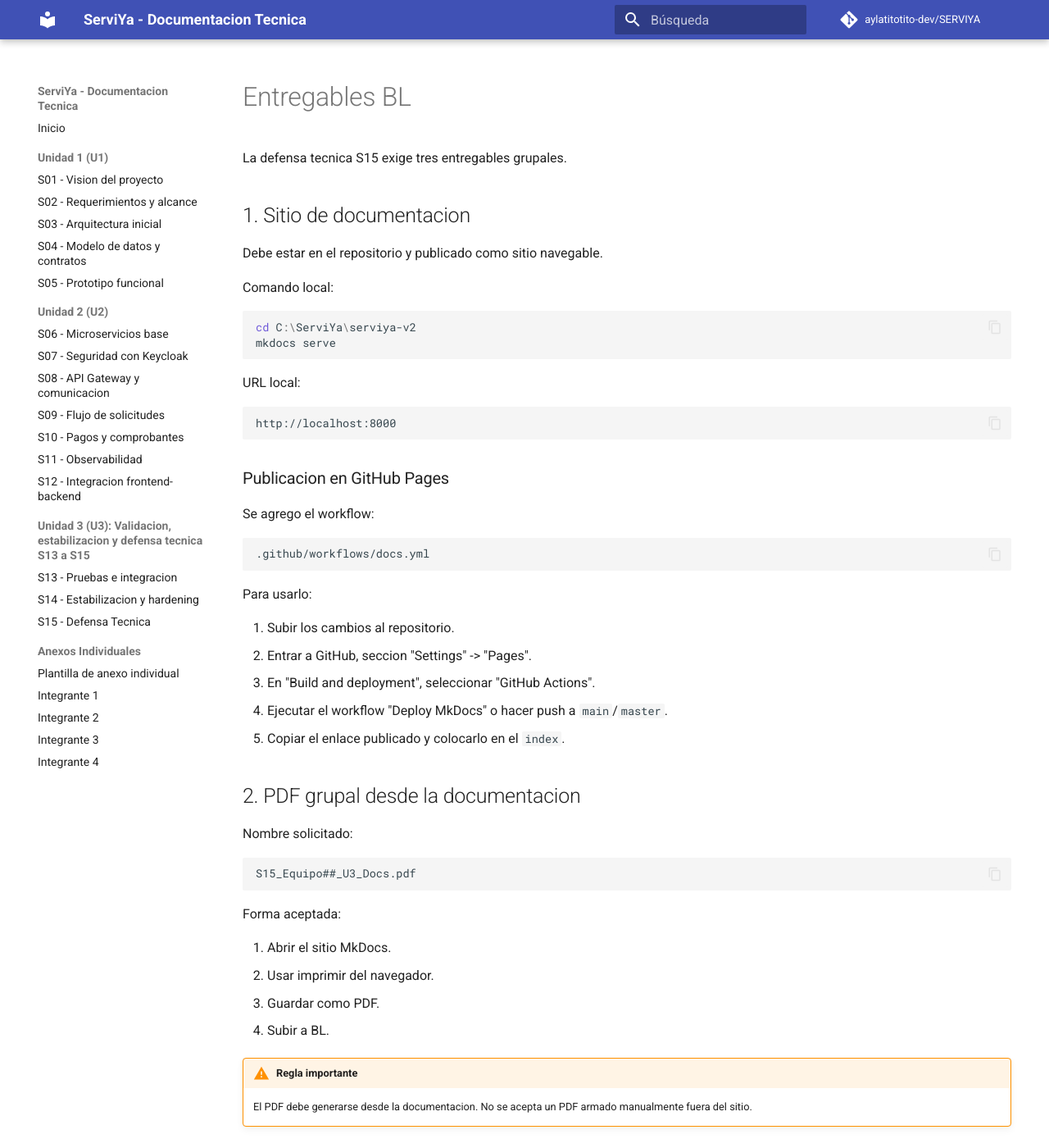
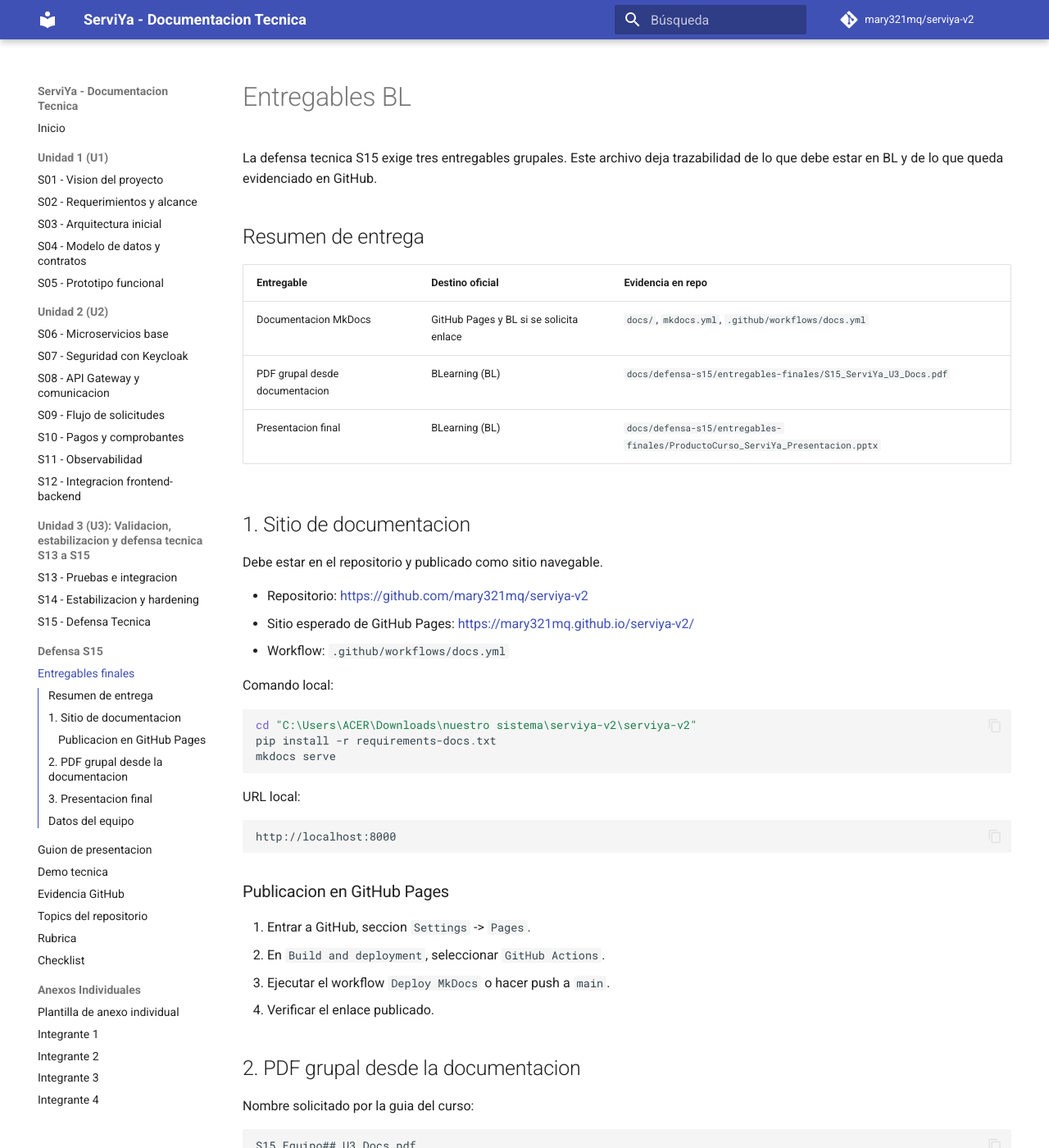
Before and after one commit to mary321mq/serviya-v2, an MkDocs documentation site: the page built from docs/defensa-s15/entregables.md, in a window 1280 px wide and 1400 px high. Shown: the whole window at 82% size. Built offline with MkDocs 1.6.1 and Material for MkDocs 9.7.7, drawn with Linux system fonts in a browser that asks for light colours; comment, search, counter and statistics services are not loaded; some of the changed text lies outside the part shown.

Commit message:
docs: agregar entregables finales S15

````diff
--- a/docs/defensa-s15/entregables.md
+++ b/docs/defensa-s15/entregables.md
@@ -1,15 +1,28 @@
 # Entregables BL
 
-La defensa tecnica S15 exige tres entregables grupales.
+La defensa tecnica S15 exige tres entregables grupales. Este archivo deja trazabilidad de lo que debe estar en BL y de lo que queda evidenciado en GitHub.
+
+## Resumen de entrega
+
+| Entregable | Destino oficial | Evidencia en repo |
+| --- | --- | --- |
+| Documentacion MkDocs | GitHub Pages y BL si se solicita enlace | `docs/`, `mkdocs.yml`, `.github/workflows/docs.yml` |
+| PDF grupal desde documentacion | BLearning (BL) | `docs/defensa-s15/entregables-finales/S15_ServiYa_U3_Docs.pdf` |
+| Presentacion final | BLearning (BL) | `docs/defensa-s15/entregables-finales/ProductoCurso_ServiYa_Presentacion.pptx` |
 
 ## 1. Sitio de documentacion
 
 Debe estar en el repositorio y publicado como sitio navegable.
 
+- Repositorio: <https://github.com/mary321mq/serviya-v2>
+- Sitio esperado de GitHub Pages: <https://mary321mq.github.io/serviya-v2/>
+- Workflow: `.github/workflows/docs.yml`
+
 Comando local:
 
 ```powershell
-cd C:\ServiYa\serviya-v2
+cd "C:\Users\ACER\Downloads\nuestro sistema\serviya-v2\serviya-v2"
+pip install -r requirements-docs.txt
 mkdocs serve
 ```
 
@@ -21,23 +34,14 @@ http://localhost:8000
 
 ### Publicacion en GitHub Pages
 
-Se agrego el workflow:
-
-```text
-.github/workflows/docs.yml
-```
-
-Para usarlo:
-
-1. Subir los cambios al repositorio.
-2. Entrar a GitHub, seccion "Settings" -> "Pages".
-3. En "Build and deployment", seleccionar "GitHub Actions".
-4. Ejecutar el workflow "Deploy MkDocs" o hacer push a `main`/`master`.
-5. Copiar el enlace publicado y colocarlo en el `index`.
+1. Entrar a GitHub, seccion `Settings` -> `Pages`.
+2. En `Build and deployment`, seleccionar `GitHub Actions`.
+3. Ejecutar el workflow `Deploy MkDocs` o hacer push a `main`.
+4. Verificar el enlace publicado.
 
 ## 2. PDF grupal desde la documentacion
 
-Nombre solicitado:
+Nombre solicitado por la guia del curso:
 
 ```text
 S15_Equipo##_U3_Docs.pdf
@@ -55,13 +59,19 @@ Forma aceptada:
 
 ## 3. Presentacion final
 
-Nombre solicitado:
+Archivo disponible en el repo:
+
+```text
+docs/defensa-s15/entregables-finales/ProductoCurso_ServiYa_Presentacion.pptx
+```
+
+Nombre solicitado por la guia del curso si se exporta como PDF:
 
 ```text
 ProductoCurso_Equipo##_Presentacion.pdf
 ```
 
-Contenido minimo:
+Contenido minimo esperado:
 
 - Nombre del proyecto y equipo.
 - Problema o flujo de negocio.
@@ -79,9 +89,9 @@ Contenido minimo:
 
 | Campo | Valor |
 | --- | --- |
-| Equipo | Pendiente |
+| Equipo | Pendiente de confirmar |
 | Proyecto | ServiYa |
-| Link GitHub | Pendiente |
-| Link documentacion | Pendiente |
-| Rama integrada evaluada | Pendiente |
-| Evidencia de merge | Pendiente |
+| Link GitHub | <https://github.com/mary321mq/serviya-v2> |
+| Link documentacion | <https://mary321mq.github.io/serviya-v2/> |
+| Rama integrada evaluada | `main` |
+| Evidencia de merge | Historial de commits y rama `main` en GitHub |
--- a/mkdocs.yml
+++ b/mkdocs.yml
@@ -1,8 +1,9 @@
 site_name: ServiYa - Documentacion Tecnica
 site_description: Proyecto Final de Sistemas Distribuidos
 site_author: Equipo ServiYa
-repo_url: https://github.com/aylatitotito-dev/SERVIYA
-repo_name: aylatitotito-dev/SERVIYA
+site_url: https://mary321mq.github.io/serviya-v2/
+repo_url: https://github.com/mary321mq/serviya-v2
+repo_name: mary321mq/serviya-v2
 
 theme:
   name: material
@@ -47,6 +48,14 @@ nav:
       - S13 - Pruebas e integracion: u3/s13-pruebas-integracion.md
       - S14 - Estabilizacion y hardening: u3/s14-estabilizacion.md
       - S15 - Defensa Tecnica: u3/s15-defensa-tecnica.md
+  - Defensa S15:
+      - Entregables finales: defensa-s15/entregables.md
+      - Guion de presentacion: defensa-s15/guion-presentacion.md
+      - Demo tecnica: defensa-s15/demo-tecnica.md
+      - Evidencia GitHub: defensa-s15/evidencia-github.md
+      - Topics del repositorio: defensa-s15/topics-repositorio.md
+      - Rubrica: defensa-s15/rubrica.md
+      - Checklist: defensa-s15/checklist.md
   - Anexos Individuales:
       - Plantilla de anexo individual: anexos/plantilla-anexo-individual.md
       - Integrante 1: anexos/integrante-1.md
````
Also changed, not shown: other parts of docs/defensa-s15/entregables.md (+1 -1 lines), docs/index.md (+11 -1 lines), 3 other files.
